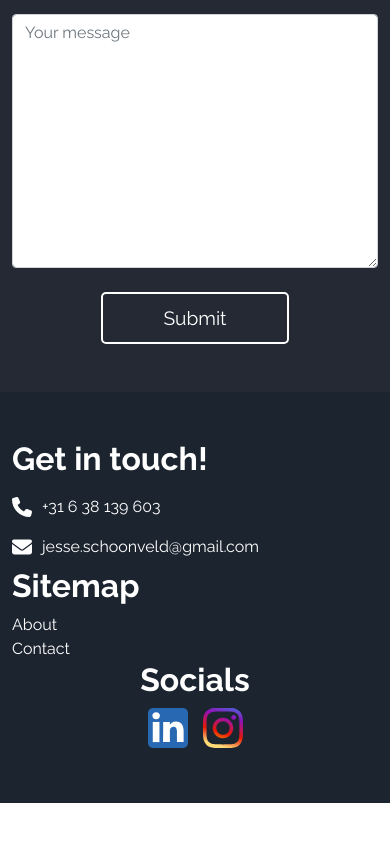
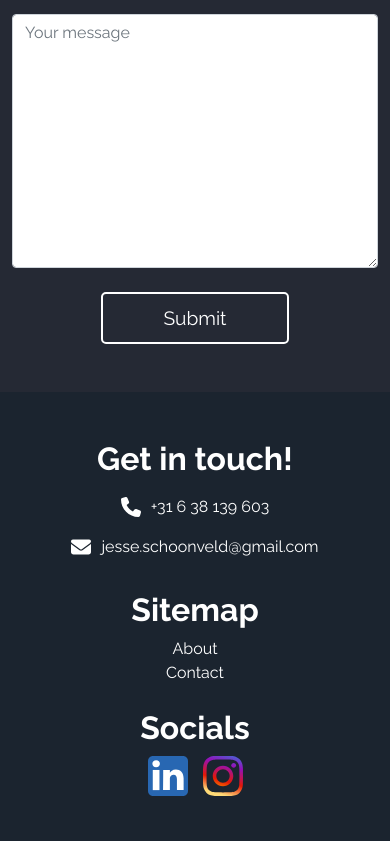
Before and after one commit to JSchoonveld/portfolio_next, a Next.js app: page / in a window 390 px wide. Shown: the part 5473-6314 px from the top of the page. Before the commit the page ends 6276 px from the top, so only its background shows below. Built offline with nearby package versions, Linux system fonts and the light colour scheme.

Commit message:
footer mobile

```diff
--- a/components/Footer.js
+++ b/components/Footer.js
@@ -13,16 +13,16 @@ export default function Footer() {
         <footer>
             <div className={'container'}>
                 <div className="row py-5">
-                    <div className="col-md-4 d-flex flex-column footer-contact-section">
+                    <div className="col-md-4 d-flex flex-column footer-contact-section text-center text-md-left">
                         <h3>Get in touch!</h3>
-                        <div className="d-flex align-items-center my-2">
+                        <div className="d-flex align-items-center my-2 justify-content-center justify-content-md-start">
                             <FontAwesomeIcon
                                 icon={faPhone}
                                 style={{ fontSize: 100, color: "blue" }}
                             />
                             <a className={"contact-tel d-flex align-items-center"} href="tel:0638139603">+31 6 38 139 603</a>
                         </div>
-                        <div className="d-flex align-items-center my-2">
+                        <div className="d-flex align-items-center my-2 justify-content-center justify-content-md-start">
                             <FontAwesomeIcon
                                 icon={faEnvelope}
                                 style={{ fontSize: 100, color: "blue" }}
@@ -31,7 +31,7 @@ export default function Footer() {
                         </div>
 
                     </div>
-                    <div className="col-md-4">
+                    <div className="col-md-4 text-center text-md-left mt-4 mt-md-0">
                         <h3>Sitemap</h3>
                         <ul className="navbar-nav">
                             <li className="nav-item">
@@ -46,7 +46,7 @@ export default function Footer() {
                             </li>
                         </ul>
                     </div>
-                    <div className="col-md-4 footer-socials-section text-center">
+                    <div className="col-md-4 footer-socials-section text-center mt-4 mt-md-0">
                         <h3>Socials</h3>
                         <a target={"_blank"} rel="noopener noreferrer" href="https://www.linkedin.com/in/jesse-schoonveld-423a1740/">
                             <Image
```
